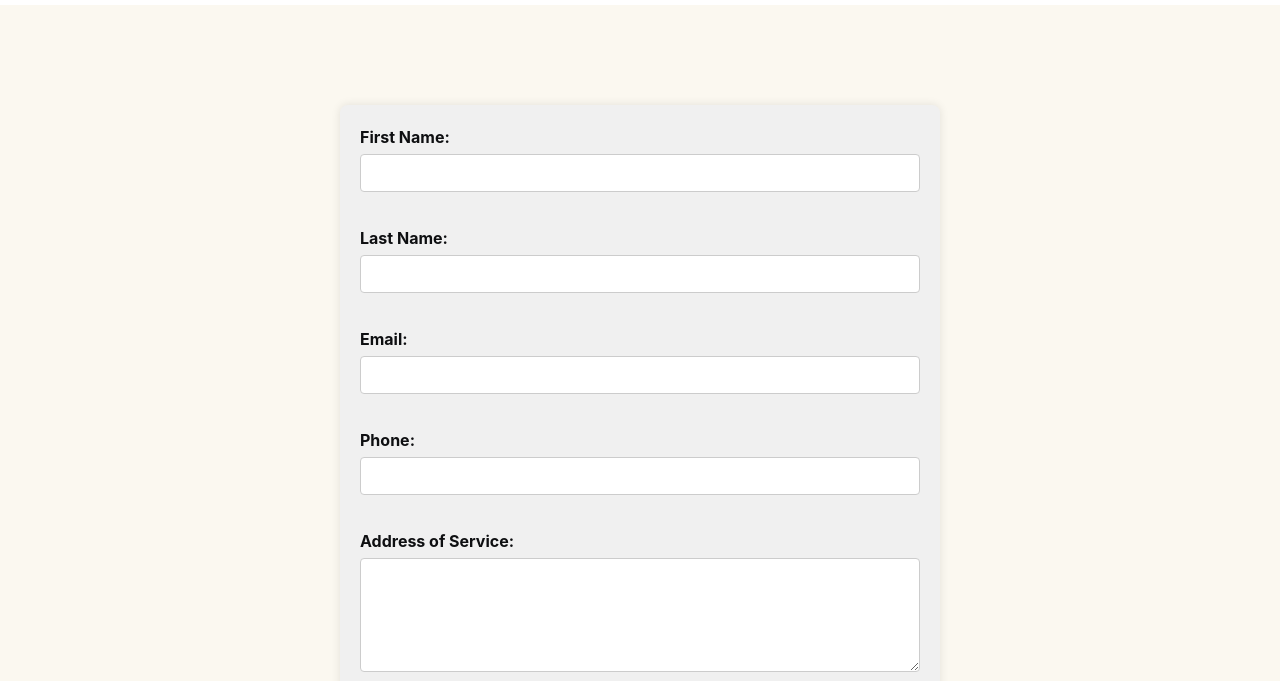
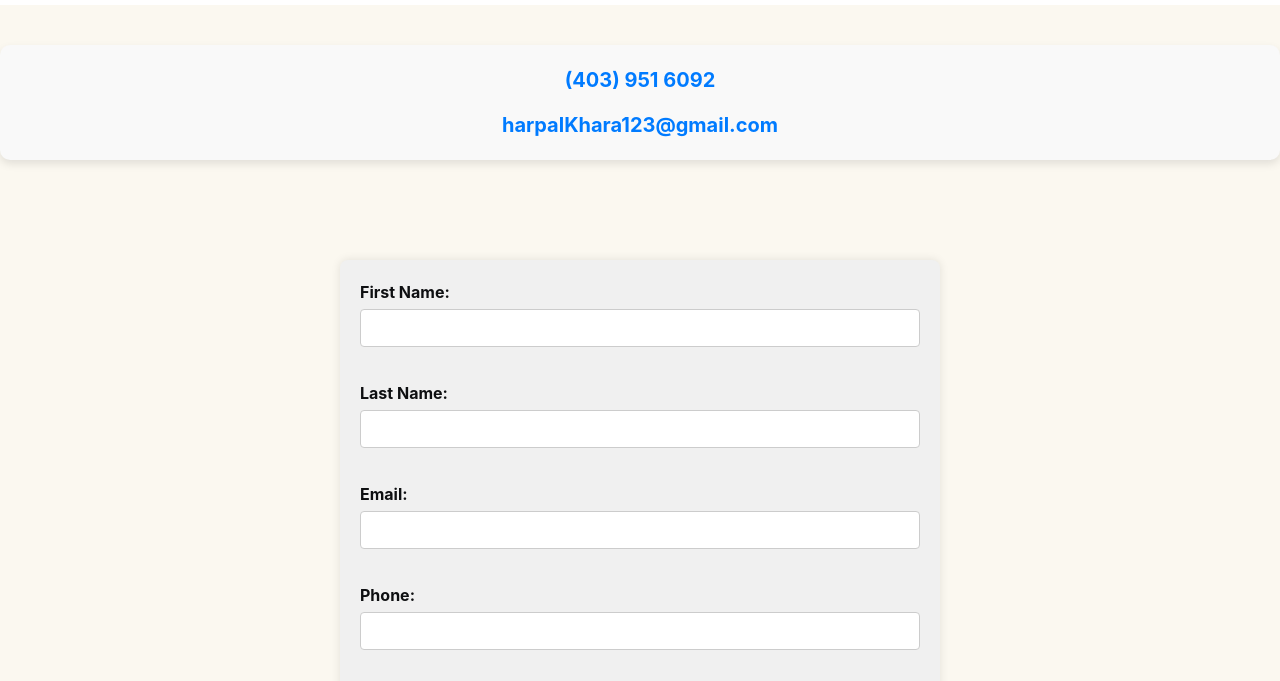
Before and after one commit to guruvirk/a-class-plumbing, a plain HTML site: page contactus.html in a window 1280 px wide. Shown: the part 107-788 px from the top of the page. Drawn offline with Linux system fonts and the light colour scheme.

Commit message:
Chnages and seo optimization

```diff
--- a/contactus.html
+++ b/contactus.html
@@ -53,7 +53,6 @@
             <a href="our-services.html">Our Services </a>
             <i class="fas fa-chevron-down"></i>
             <ul class="dropdown-menu">
-
               <li>
                 <a
                   class="nav-text nav-link s-m-r-0"
@@ -93,12 +92,30 @@
           </li>
 
           <li class="navbar-menu-right">
-            <a class="button medium w-button" href="contactus.html">Contact Us</a>
+            <a class="button medium w-button" href="contactus.html"
+              >Contact Us</a
+            >
           </li>
         </ul>
       </nav>
     </header>
-    <div style="margin-top: 100px;" class="feature-grid-section">
+    <!--Partner Contacts-->
+    <!--Make contact number and email section-->
+    <section class="contact-info" style="text-align: center; margin-top: 40px; padding: 20px; background-color: #f9f9f9; border-radius: 10px; box-shadow: 0 4px 8px rgba(0, 0, 0, 0.1);">
+      <li class="vertical-menu-list-item" style="list-style: none; margin-bottom: 15px;">
+        <a
+          href="tel:+14039516092"
+          style="font-size: 20px; color: #007BFF; text-decoration: none; font-weight: bold;"
+          >(403) 951 6092 </a
+        >
+      </li>
+      <div class="contact-email" style="margin-top: 15px;">
+        <a href="mailto:harpalKhara123@gmail.com" style="font-size: 20px; color: #007BFF; text-decoration: none; font-weight: bold;">harpalKhara123@gmail.com</a>
+      </div>
+    </section>
+
+    <!-- Contact Us Section -->
+    <div style="margin-top: 100px" class="feature-grid-section">
       <div class="line-accent absolute bottom mobile-hide">
         <img
           src="../assets/6407c8533a65212a25aa8406_accent%20line%20left.svg"
@@ -206,17 +223,13 @@
         </div>
       </div>
     </div>
-    <footer style="margin-top: 9rem;" class="footer-2 dark">
+    <footer style="margin-top: 9rem" class="footer-2 dark">
       <div class="container">
-
         <div class="footer-bottom-2 color-inverse">
           <div class="body-text s c-t-neutral-10">
             © <span id="year">2024</span> A Class Plumbing. All rights reserved.
           </div>
           <div>
-            <a class="nav-link color-inverse"
-              >Privacy Policy</a
-            >
           </div>
         </div>
       </div>
```
Also changed, not shown: index.html (+10 -10 lines), assets/apple-icon.png (added). Lines whose indentation alone changed are shown as unchanged.
